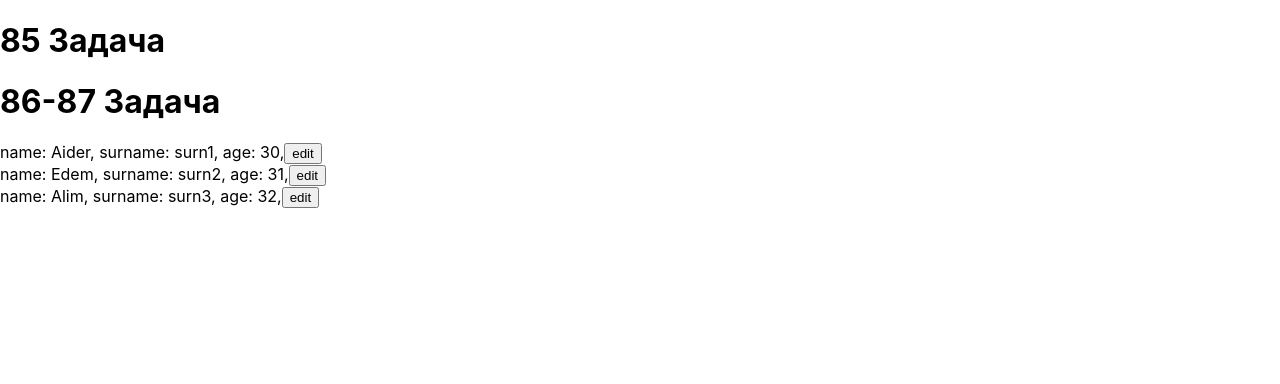
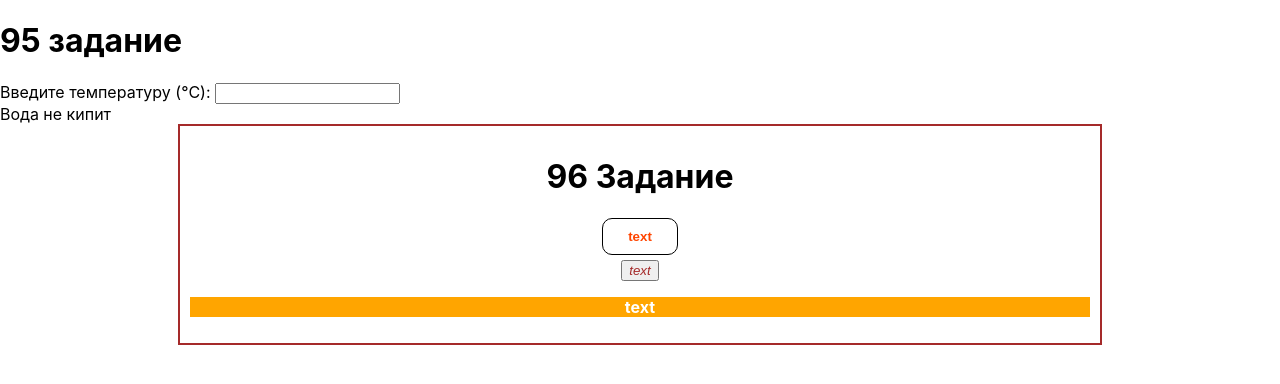
Before and after one commit to Vilen-lfk/React_tasks, a React (Create React App) app: page / in a window 1280 px wide. Shown: the top 384 px of the page. Built offline with nearby package versions, Linux system fonts and the light colour scheme.

Commit message:
91-98 tasks

```diff
--- a/src/App6.js
+++ b/src/App6.js
@@ -19,7 +19,7 @@ function App() {
         inCart={user.inCart}
         addToCart={addToCart}/>
     ));
-    //86-87-88
+    //86-87-88-89
 
     function addToCart(id) {
         setUsers(users.map(user => {
--- /dev/null
+++ b/src/App7.js
@@ -0,0 +1,30 @@
+import React, { useState } from 'react';
+import uuid from "react-uuid";
+import TempInp from "./TempInp";
+import Verdict from "./Verdict";
+import './styles.css';
+
+function App() {
+    //95-98
+    const [temperature, setTemperature] = useState("");
+
+    return (
+        <>
+            <div>
+                <h1>95 задание</h1>
+                <TempInp temperature={temperature} setTemperature={setTemperature} />
+                <Verdict temperature={parseFloat(temperature)} />
+            </div>
+            <div class='class1'>
+                <h1>96 Задание</h1>
+                <button class="class2">text</button><br />
+                <button class="class3">text</button>
+                <p class="class4">text</p>
+		    </div>
+
+        </>
+
+    );
+}
+
+export default App;
--- /dev/null
+++ b/src/TempInp.js
@@ -0,0 +1,16 @@
+import React, { useState } from 'react';
+import uuid from "react-uuid";
+
+function TempInp({ temperature, setTemperature }) {
+    return (
+        <div>
+            <label>Введите температуру (°C): </label>
+            <input
+                type="number"
+                value={temperature}
+                onChange={(e) => setTemperature(e.target.value)}
+            />
+        </div>
+    );
+}
+export default TempInp;
--- /dev/null
+++ b/src/Verdict.js
@@ -0,0 +1,11 @@
+import React, { useState } from 'react';
+import uuid from "react-uuid";
+
+function Verdict({ temperature }) {
+    return (
+        <div>
+            {temperature >= 100 ? "Вода кипит!" : "Вода не кипит"}
+        </div>
+    );
+}
+export default Verdict;
--- a/src/index.js
+++ b/src/index.js
@@ -1,7 +1,7 @@
 import React from 'react';
 import ReactDOM from 'react-dom/client';
 import './index.css';
-import App from './App6';
+import App from './App7';
 import reportWebVitals from './reportWebVitals';
 
 const root = ReactDOM.createRoot(document.getElementById('root'));
--- /dev/null
+++ b/src/styles.css
@@ -0,0 +1,27 @@
+.class1 {
+	width: 900px;
+	border: 2px solid brown;
+	padding: 10px;
+	margin: 0 auto;
+	text-align: center;
+}
+.class2 {
+	border: 1px solid black;
+	border-radius: 10px;
+	background-color: #fff;
+	padding: 10px 25px;
+	color: orangered;
+	font-weight: bold;
+	margin-bottom: 4px;
+
+
+}
+.class3 {
+	font-style: italic;
+	color: brown;
+}
+.class4 {
+	background-color: orange;
+	font-weight: bold;
+	color: white;
+}
```
